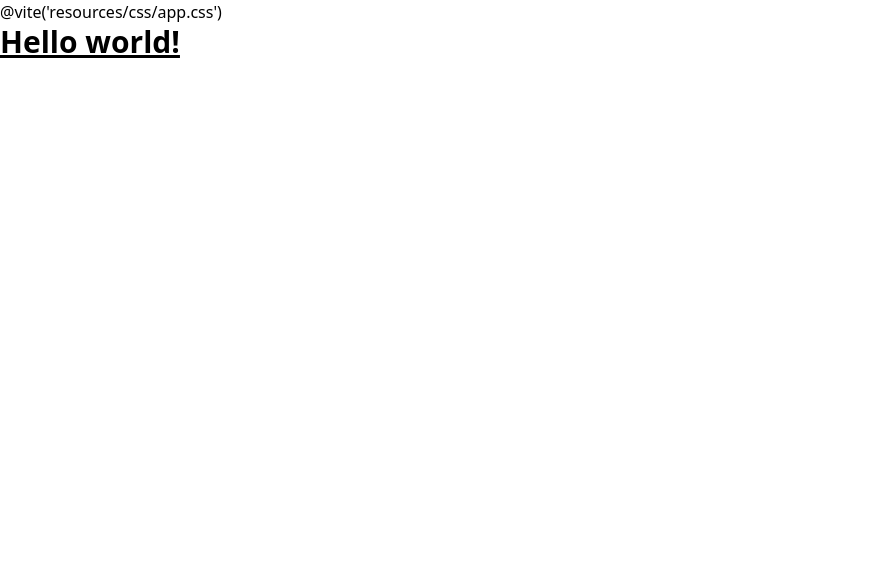
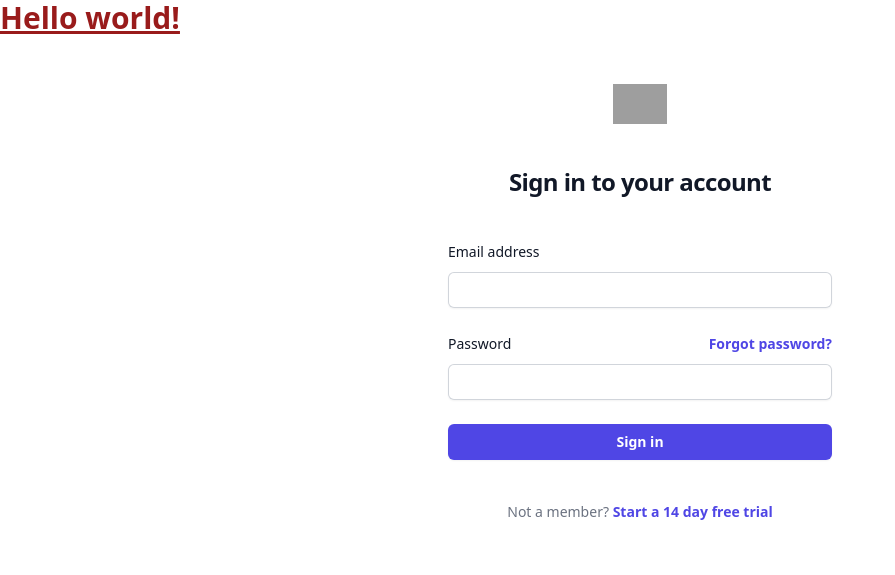
Before and after one commit to ChandraTERA/RencanaGit, a plain HTML site: page index.html in a window 1280 px wide. Shown: the whole page, without its empty margins (0-895 px from the left). Drawn offline with nearby package versions, Linux system fonts and the light colour scheme; grey boxes are pictures that could not be loaded.

Commit message:
Membuat file index dengan menggunakan tailwindcss

````diff
--- a/index.html
+++ b/index.html
@@ -3,13 +3,77 @@
 <head>
   <meta charset="UTF-8">
   <meta name="viewport" content="width=device-width, initial-scale=1.0">
-  @vite('resources/css/app.css')
-  <link rel="stylesheet" href="output.css" type="text/css">
+  <!-- @vite('css/app.css') -->
+  <link rel="stylesheet" href="./css/output.css" type="text/css">
+  <link href="./output.css" rel="stylesheet">
   <script src="https://cdn.tailwindcss.com"></script>
 </head>
 <body>
-  <h1 class="text-3xl font-bold underline">
+  <h1 class="text-3xl font-bold underline text-red-800">
     Hello world!
   </h1>
+
+  <!--
+  This example requires some changes to your config:
+
+  ```
+  // tailwind.config.js
+  module.exports = {
+    // ...
+    plugins: [
+      // ...
+      require('@tailwindcss/forms'),
+    ],
+  }
+  ```
+-->
+<!--
+  This example requires updating your template:
+
+  ```
+  <html class="h-full bg-white">
+  <body class="h-full">
+  ```
+-->
+<div class="flex min-h-full flex-col justify-center px-6 py-12 lg:px-8">
+  <div class="sm:mx-auto sm:w-full sm:max-w-sm">
+    <img class="mx-auto h-10 w-auto" src="https://tailwindui.com/img/logos/mark.svg?color=indigo&shade=600" alt="Your Company">
+    <h2 class="mt-10 text-center text-2xl font-bold leading-9 tracking-tight text-gray-900">Sign in to your account</h2>
+  </div>
+
+  <div class="mt-10 sm:mx-auto sm:w-full sm:max-w-sm">
+    <form class="space-y-6" action="#" method="POST">
+      <div>
+        <label for="email" class="block text-sm font-medium leading-6 text-gray-900">Email address</label>
+        <div class="mt-2">
+          <input id="email" name="email" type="email" autocomplete="email" required class="block w-full rounded-md border-0 py-1.5 text-gray-900 shadow-sm ring-1 ring-inset ring-gray-300 placeholder:text-gray-400 focus:ring-2 focus:ring-inset focus:ring-indigo-600 sm:text-sm sm:leading-6">
+        </div>
+      </div>
+
+      <div>
+        <div class="flex items-center justify-between">
+          <label for="password" class="block text-sm font-medium leading-6 text-gray-900">Password</label>
+          <div class="text-sm">
+            <a href="#" class="font-semibold text-indigo-600 hover:text-indigo-500">Forgot password?</a>
+          </div>
+        </div>
+        <div class="mt-2">
+          <input id="password" name="password" type="password" autocomplete="current-password" required class="block w-full rounded-md border-0 py-1.5 text-gray-900 shadow-sm ring-1 ring-inset ring-gray-300 placeholder:text-gray-400 focus:ring-2 focus:ring-inset focus:ring-indigo-600 sm:text-sm sm:leading-6">
+        </div>
+      </div>
+
+      <div>
+        <button type="submit" class="flex w-full justify-center rounded-md bg-indigo-600 px-3 py-1.5 text-sm font-semibold leading-6 text-white shadow-sm hover:bg-indigo-500 focus-visible:outline focus-visible:outline-2 focus-visible:outline-offset-2 focus-visible:outline-indigo-600">Sign in</button>
+      </div>
+    </form>
+
+    <p class="mt-10 text-center text-sm text-gray-500">
+      Not a member?
+      <a href="#" class="font-semibold leading-6 text-indigo-600 hover:text-indigo-500">Start a 14 day free trial</a>
+    </p>
+  </div>
+</div>
+
+
 </body>
 </html>
````
